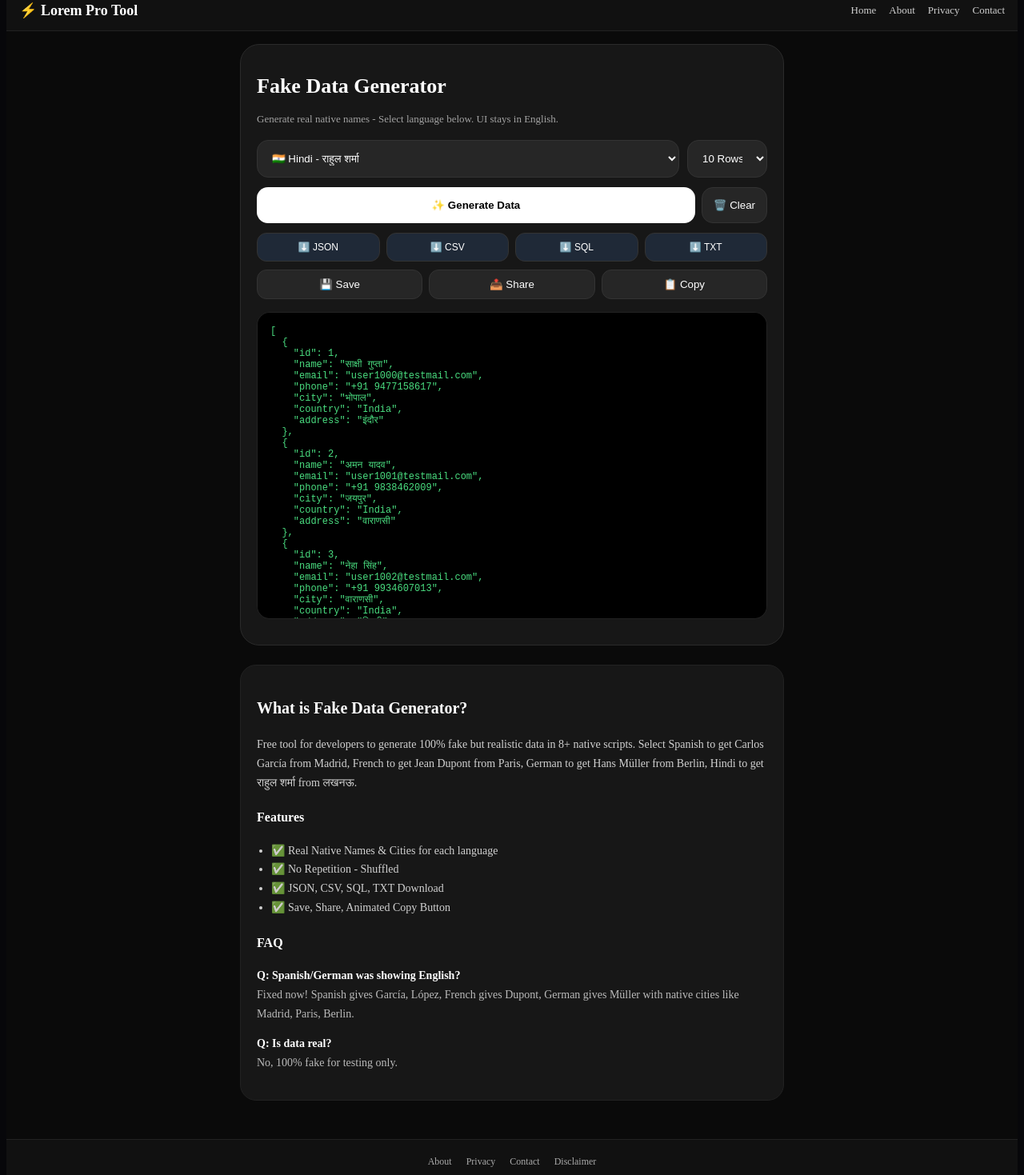
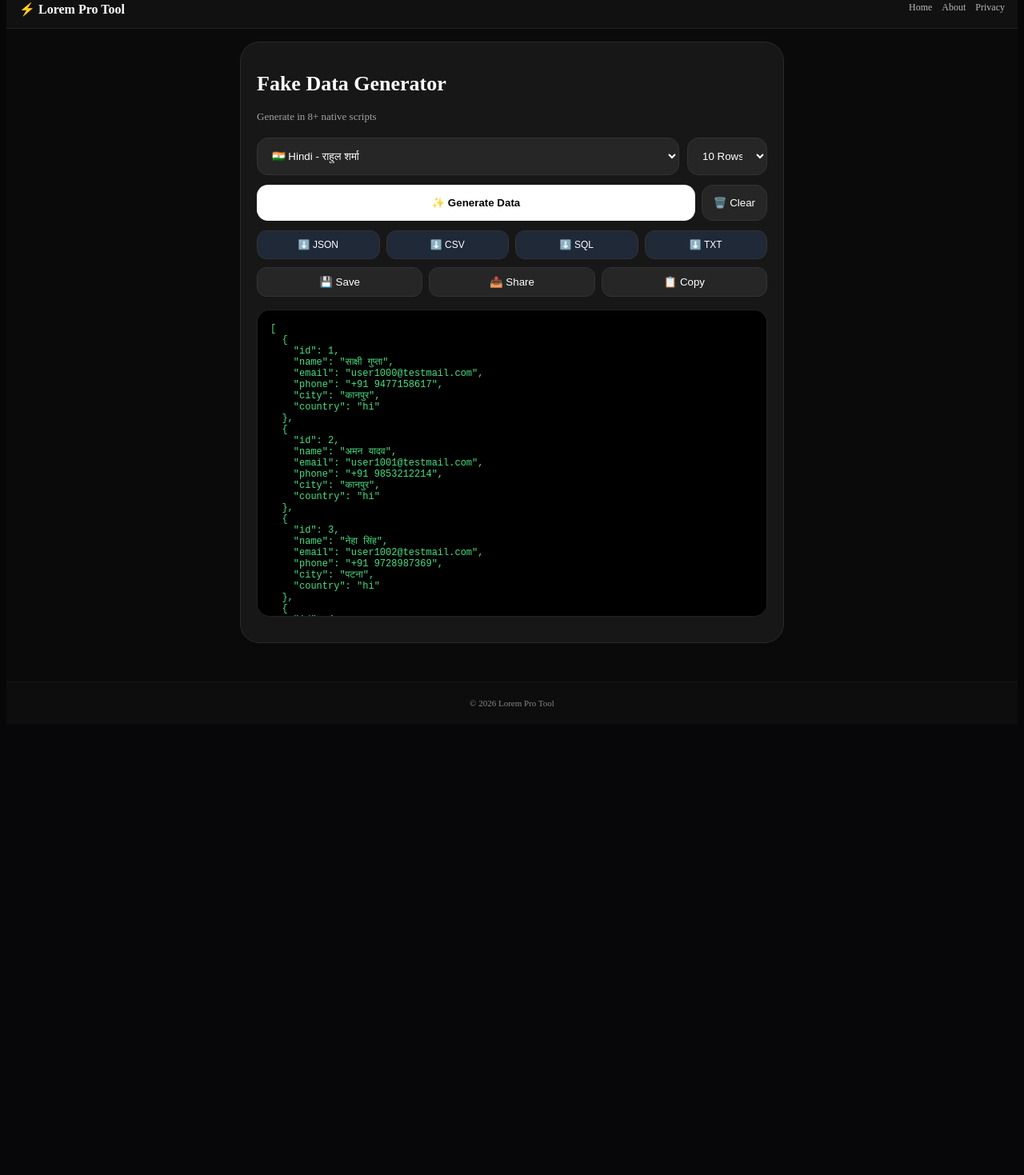
Before and after one commit to Ravs10/lorem-pro-tool, a Next.js app: page /fake-data-generator in a window 1280 px wide. Shown: the part 20-1489 px from the top of the page at 80% size. After the commit the page ends 933 px from the top, so only its background shows below. Built offline with nearby package versions, Linux system fonts and the light colour scheme.

Commit message:
Update client.js

```diff
--- a/app/fake-data-generator/client.js
+++ b/app/fake-data-generator/client.js
@@ -8,26 +8,23 @@ export default function FakeClient(){
   const [copied,setCopied]=React.useState(false);
   const [isGenerating,setIsGenerating]=React.useState(false);
   const [activeBtn,setActiveBtn]=React.useState("");
+  const [savedData,setSavedData]=React.useState([]);
+  const [saveMsg,setSaveMsg]=React.useState("");
 
   const namesDB = {
-    hi: ["राहुल शर्मा","पूजा वर्मा","अमन यादव","नेहा सिंह","अनन्या मिश्रा","काव्या दुबे","आरव गुप्ता","विवान पटेल","सुरेश चौरसिया","प्रिया पांडेय","अर्जुन सिंह","रोहित वर्मा","काजल यादव","साक्षी गुप्ता","दिव्या सिंह","मोहित शर्मा","निशा पटेल","दीपक कुमार","सुनीता देवी","रमेश कुमार"],
-    en: ["John Smith","Emma Johnson","Michael Brown","Sophia Williams","James Jones","Olivia Davis","Robert Miller","Ava Wilson","William Moore","Isabella Taylor"],
-    es: ["Carlos García","María López","José Martínez","Ana Rodríguez","Juan Pérez","Laura González","Miguel Sánchez","Sofía Fernández","Pablo Torres","Lucía Díaz","Javier Ruiz","Carmen Flores"],
-    fr: ["Jean Dupont","Marie Dubois","Pierre Martin","Sophie Bernard","Luc Moreau","Camille Laurent","Antoine Girard","Julie Lefevre","François Rousseau","Isabelle Mercier","Louis Blanc","Émilie Fabre"],
-    de: ["Hans Müller","Greta Schmidt","Klaus Weber","Anna Fischer","Max Wagner","Sophie Becker","Paul Hoffmann","Lena Schäfer","Fritz Bauer","Heidi Koch","Otto Richter","Clara Wolf"],
-    ja: ["田中太郎","佐藤花子","鈴木一郎","高橋美咲","渡辺健太","山本さくら","中村翔太","小林優子","加藤誠","吉田愛"],
-    bn: ["অর্জুন দাস","মমতা ব্যানার্জী","রাহুল চ্যাটার্জী","অনির্বাণ ঘোষ","শ্রাবন্তী দাস","সৌরভ গাঙ্গুলী"],
-    ta: ["குமார் முருகன்","லட்சுமி பிரியா","அர்ஜுன் ராஜ்","மீனா குமாரி","சுரேஷ் குமார்","பிரியா ராமன்"]
+    hi: ["राहुल शर्मा","पूजा वर्मा","अमन यादव","नेहा सिंह","अनन्या मिश्रा","काव्या दुबे","आरव गुप्ता","विवान पटेल","सुरेश चौरसिया","प्रिया पांडेय","अर्जुन सिंह","रोहित वर्मा","काजल यादव","साक्षी गुप्ता"],
+    en: ["John Smith","Emma Johnson","Michael Brown","Sophia Williams","James Jones","Olivia Davis","Robert Miller"],
+    es: ["Carlos García","María López","José Martínez","Ana Rodríguez","Juan Pérez","Laura González","Miguel Sánchez","Sofía Fernández"],
+    fr: ["Jean Dupont","Marie Dubois","Pierre Martin","Sophie Bernard","Luc Moreau","Camille Laurent","Antoine Girard","Julie Lefevre"],
+    de: ["Hans Müller","Greta Schmidt","Klaus Weber","Anna Fischer","Max Wagner","Sophie Becker","Paul Hoffmann","Lena Schäfer"],
+    ja: ["田中太郎","佐藤花子","鈴木一郎","高橋美咲","渡辺健太","山本さくら"],
+    bn: ["অর্জুন দাস","মমতা ব্যানার্জী","রাহুল চ্যাটার্জী","শ্রাবন্তী দাস"],
+    ta: ["குமார் முருகன்","லட்சுமி பிரியா","அர்ஜுன் ராஜ்","மீனா குமாரி"]
   };
   const citiesDB = {
-    hi: ["लखनऊ","दिल्ली","मुंबई","पटना","कानपुर","वाराणसी","जयपुर","भोपाल","इंदौर","प्रयागराज"],
-    en: ["New York","London","Sydney","Los Angeles","Toronto","Chicago"],
-    es: ["Madrid","Barcelona","Valencia","Sevilla","Zaragoza","Málaga","Bilbao","Granada"],
-    fr: ["Paris","Lyon","Marseille","Toulouse","Nice","Nantes","Strasbourg","Lille"],
-    de: ["Berlin","Munich","Hamburg","Frankfurt","Cologne","Stuttgart","Düsseldorf","Leipzig"],
-    ja: ["東京","大阪","京都","名古屋","横浜","福岡","札幌","神戸"],
-    bn: ["কলকাতা","ঢাকা","হাওড়া","শিলিগুড়ি"],
-    ta: ["சென்னை","கோயம்புத்தூர்","மதுரை","திருச்சி","சேலம்"]
+    hi: ["लखनऊ","दिल्ली","मुंबई","पटना","कानपुर","वाराणसी"], en: ["New York","London","Sydney"],
+    es: ["Madrid","Barcelona","Valencia"], fr: ["Paris","Lyon","Marseille"],
+    de: ["Berlin","Munich","Hamburg"], ja: ["東京","大阪","京都"], bn: ["কলকাতা"], ta: ["சென்னை"]
   };
 
   const generate = () => {
@@ -35,108 +32,63 @@ export default function FakeClient(){
     setTimeout(()=>{
       let nList=[...(namesDB[lang]||namesDB.en)].sort(()=>0.5-Math.random());
       let cList=citiesDB[lang]||citiesDB.en;
-      let arr=[];
-      for(let i=0;i<count;i++){
-        let name = nList[i % nList.length];
-        arr.push({
-          id:i+1,
-          name: name,
-          email:`user${1000+i}@testmail.com`,
-          phone:`+${lang==='en'?'1':lang==='es'?'34':lang==='fr'?'33':lang==='de'?'49':lang==='ja'?'81':'91'} 9${Math.floor(100000000+Math.random()*900000000)}`.slice(0,16),
-          city:cList[Math.floor(Math.random()*cList.length)],
-          country: lang==='hi'?'India':lang==='es'?'Spain':lang==='fr'?'France':lang==='de'?'Germany':lang==='ja'?'Japan':lang==='bn'?'Bangladesh':lang==='ta'?'India':'USA',
-          address:`${cList[Math.floor(Math.random()*cList.length)]}`
-        });
-      }
+      let arr=[]; for(let i=0;i<count;i++){ arr.push({ id:i+1, name:nList[i%nList.length], email:`user${1000+i}@testmail.com`, phone:`+91 9${Math.floor(100000000+Math.random()*900000000)}`, city:cList[Math.floor(Math.random()*cList.length)], country: lang }); }
       setData(arr); setIsGenerating(false); setTimeout(()=>setActiveBtn(""),300);
     },350);
   };
-  React.useEffect(()=>{ generate(); },[lang]);
+
+  React.useEffect(()=>{ generate(); const s=localStorage.getItem("fakeData"); if(s){ try{ setSavedData(JSON.parse(s)); }catch(e){} } },[lang]);
+
+  const handleSave = () => {
+    if(!data.length){ alert("First Generate Data!"); return; }
+    localStorage.setItem("fakeData", JSON.stringify(data));
+    setSavedData(data); setSaveMsg("Saved!"); setActiveBtn("save");
+    setTimeout(()=>{ setSaveMsg(""); setActiveBtn(""); },2000);
+  };
 
   const download = (type) => {
-    if(!data.length) return;
-    setActiveBtn(type); setTimeout(()=>setActiveBtn(""),300);
-    let content="", ext=type;
-    if(type==="json") content=JSON.stringify(data,null,2);
-    if(type==="csv") content="id,name,email,phone,city,country\n"+data.map(d=>`${d.id},"${d.name}","${d.email}","${d.phone}","${d.city}","${d.country}"`).join("\n");
-    if(type==="sql") content=data.map(d=>`INSERT INTO users (name,city,country) VALUES ('${d.name}','${d.city}','${d.country}');`).join("\n");
-    if(type==="txt") content=data.map(d=>`${d.name} | ${d.city}, ${d.country}`).join("\n");
-    const blob=new Blob([content],{type:"text/plain"}); const a=document.createElement("a"); a.href=URL.createObjectURL(blob); a.download=`fake-data-${lang}.${ext}`; a.click();
+    if(!data.length) return; setActiveBtn(type); setTimeout(()=>setActiveBtn(""),300);
+    let content= type==="json"? JSON.stringify(data,null,2) : "id,name,city\n"+data.map(d=>`${d.id},${d.name},${d.city}`).join("\n");
+    const blob=new Blob([content],{type:"text/plain"}); const a=document.createElement("a"); a.href=URL.createObjectURL(blob); a.download=`fake-data-${lang}.${type}`; a.click();
   };
 
   const btnStyle = (id) => ({ transition:"all 0.15s", transform: activeBtn===id? "scale(0.92)" : "scale(1)", cursor:"pointer" });
 
   return (
     <div style={{background:"#0a0a0a", minHeight:"100vh", color:"white"}}>
-      <header style={{display:"flex", justifyContent:"space-between", alignItems:"center", padding:"14px 16px", borderBottom:"1px solid #222", background:"#111", position:"sticky", top:0, zIndex:10}}>
-        <div style={{fontWeight:800, fontSize:18}}>⚡ Lorem Pro Tool</div>
-        <nav style={{display:"flex", gap:16, fontSize:13, opacity:0.8}}>
-          <a href="/" style={{color:"white", textDecoration:"none"}}>Home</a>
-          <a href="/about" style={{color:"white", textDecoration:"none"}}>About</a>
-          <a href="/privacy-policy" style={{color:"white", textDecoration:"none"}}>Privacy</a>
-          <a href="/contact" style={{color:"white", textDecoration:"none"}}>Contact</a>
-        </nav>
-      </header>
-
+      <header style={{display:"flex", justifyContent:"space-between", padding:"14px 16px", borderBottom:"1px solid #222", background:"#111", position:"sticky", top:0}}><div style={{fontWeight:800}}>⚡ Lorem Pro Tool</div><nav style={{display:"flex", gap:12, fontSize:12, opacity:0.7}}><a href="/" style={{color:"white", textDecoration:"none"}}>Home</a><a href="/about" style={{color:"white", textDecoration:"none"}}>About</a><a href="/privacy-policy" style={{color:"white", textDecoration:"none"}}>Privacy</a></nav></header>
       <div style={{maxWidth:680, margin:"0 auto", padding:16}}>
         <div style={{background:"#171717", borderRadius:24, padding:20, border:"1px solid #2a2a2a"}}>
           <h1 style={{fontSize:26, fontWeight:800}}>Fake Data Generator</h1>
-          <p style={{opacity:0.6, fontSize:13, marginTop:4}}>Generate real native names - Select language below. UI stays in English.</p>
-
+          <p style={{opacity:0.6, fontSize:13}}>Generate in 8+ native scripts</p>
           <div style={{display:"grid", gridTemplateColumns:"1fr 100px", gap:10, marginTop:18}}>
             <select value={lang} onChange={e=>setLang(e.target.value)} style={{padding:14, borderRadius:14, background:"#262626", color:"white", border:"1px solid #333"}}>
-              <option value="hi">🇮🇳 Hindi - राहुल शर्मा</option>
-              <option value="en">🇺🇸 English - John Smith</option>
-              <option value="es">🇪🇸 Spanish - Carlos García (Madrid)</option>
-              <option value="fr">🇫🇷 French - Jean Dupont (Paris)</option>
-              <option value="de">🇩🇪 German - Hans Müller (Berlin)</option>
-              <option value="ja">🇯🇵 Japanese - 田中太郎 (東京)</option>
-              <option value="bn">🇮🇳 Bengali - অর্জুন দাস</option>
-              <option value="ta">🇮🇳 Tamil - குமார் முருகன்</option>
+              <option value="hi">🇮🇳 Hindi - राहुल शर्मा</option><option value="en">🇺🇸 English</option><option value="es">🇪🇸 Spanish - García</option><option value="fr">🇫🇷 French - Dupont</option><option value="de">🇩🇪 German - Müller</option><option value="ja">🇯🇵 Japanese - 田中</option><option value="bn">🇮🇳 Bengali</option><option value="ta">🇮🇳 Tamil</option>
             </select>
-            <select value={count} onChange={e=>setCount(Number(e.target.value))} style={{padding:14, borderRadius:14, background:"#262626", color:"white", border:"1px solid #333"}}>
-              <option value="10">10 Rows</option><option value="25">25 Rows</option><option value="50">50 Rows</option><option value="100">100 Rows</option>
-            </select>
+            <select value={count} onChange={e=>setCount(Number(e.target.value))} style={{padding:14, borderRadius:14, background:"#262626", color:"white", border:"1px solid #333"}}><option value="10">10 Rows</option><option value="25">25</option><option value="50">50</option></select>
+          </div>
+          <div style={{display:"flex", gap:8, marginTop:12}}><button onClick={generate} style={{...btnStyle("gen"), flex:1, padding:14, borderRadius:14, background:"white", color:"black", fontWeight:700, border:"none"}}>{isGenerating?"⏳ Generating...":"✨ Generate Data"}</button><button onClick={()=>setData([])} style={{...btnStyle("clear"), padding:14, borderRadius:14, background:"#262626", color:"white", border:"1px solid #333"}}>🗑️ Clear</button></div>
+          <div style={{display:"grid", gridTemplateColumns:"1fr 1fr 1fr 1fr", gap:8, marginTop:12}}>{["json","csv","sql","txt"].map(f=><button key={f} onClick={()=>download(f)} style={{...btnStyle(f), padding:10, borderRadius:12, background:"#1f2937", color:"white", border:"1px solid #333", fontSize:12}}>⬇️ {f.toUpperCase()}</button>)}</div>
+
+          <div style={{display:"grid", gridTemplateColumns:"1fr 1fr 1fr", gap:8, marginTop:10}}>
+            <button onClick={handleSave} style={{...btnStyle("save"), padding:10, borderRadius:12, background: saveMsg? "#22c55e" : "#262626", color: saveMsg? "black" : "white", border:"1px solid #333", fontWeight: saveMsg? 700 : 400}}>{saveMsg? "✅ Saved!" : "💾 Save"}</button>
+            <button onClick={()=>{if(navigator.share) navigator.share({title:"Fake Data", url:location.href}); else {navigator.clipboard.writeText(location.href); alert("Link Copied!")}} } style={{padding:10, borderRadius:12, background:"#262626", color:"white", border:"1px solid #333"}}>📤 Share</button>
+            <button onClick={()=>{navigator.clipboard.writeText(JSON.stringify(data,null,2)); setCopied(true); setActiveBtn("copy"); setTimeout(()=>{setCopied(false); setActiveBtn("");},2000);}} style={{...btnStyle("copy"), padding:10, borderRadius:12, background:copied?"#22c55e":"#262626", color:copied?"black":"white", border:"1px solid #333"}}>{copied?"✅ Copied!":"📋 Copy"}</button>
           </div>
 
-          <div style={{display:"flex", gap:8, marginTop:12}}>
-            <button onClick={generate} style={{...btnStyle("gen"), flex:1, padding:14, borderRadius:14, background:"white", color:"black", fontWeight:700, border:"none"}}>{isGenerating?"⏳ Generating...":"✨ Generate Data"}</button>
-            <button onClick={()=>{setData([]); setActiveBtn("clear"); setTimeout(()=>setActiveBtn(""),300);}} style={{...btnStyle("clear"), padding:14, borderRadius:14, background:"#262626", color:"white", border:"1px solid #333"}}>🗑️ Clear</button>
-          </div>
+          {savedData.length > 0 && (
+            <div style={{marginTop:12, padding:12, background:"#1a2e1a", borderRadius:12, border:"1px solid #22c55e"}}>
+              <div style={{display:"flex", justifyContent:"space-between", alignItems:"center"}}>
+                <span style={{fontSize:12, color:"#4ade80"}}>💾 Last Saved: {savedData.length} rows - {savedData[0]?.name}</span>
+                <div style={{display:"flex", gap:6}}><button onClick={()=>{ setData(savedData); window.scrollTo({top:0, behavior:"smooth"}); }} style={{fontSize:11, padding:"4px 10px", borderRadius:8, background:"#22c55e", color:"black", border:"none", fontWeight:700}}>Load</button><button onClick={()=>{ localStorage.removeItem("fakeData"); setSavedData([]); }} style={{fontSize:11, padding:"4px 8px", borderRadius:8, background:"#333", color:"white", border:"none"}}>X</button></div>
+              </div>
+            </div>
+          )}
 
-          <div style={{display:"grid", gridTemplateColumns:"1fr 1fr 1fr 1fr", gap:8, marginTop:12}}>
-            {["json","csv","sql","txt"].map(f=><button key={f} onClick={()=>download(f)} style={{...btnStyle(f), padding:10, borderRadius:12, background:"#1f2937", color:"white", border:"1px solid #333", fontSize:12}}>⬇️ {f.toUpperCase()}</button>)}
-          </div>
-
-          <div style={{display:"grid", gridTemplateColumns:"1fr 1fr 1fr", gap:8, marginTop:10}}>
-            <button onClick={()=>{localStorage.setItem("fakeData",JSON.stringify(data)); setActiveBtn("save"); setTimeout(()=>setActiveBtn(""),800);}} style={{...btnStyle("save"), padding:10, borderRadius:12, background:"#262626", color:"white", border:"1px solid #333"}}>💾 Save</button>
-            <button onClick={()=>{if(navigator.share) navigator.share({title:"Fake Data", url:location.href}); else {navigator.clipboard.writeText(location.href); alert("Link Copied!")}} } style={{padding:10, borderRadius:12, background:"#262626", color:"white", border:"1px solid #333"}}>📤 Share</button>
-            <button onClick={()=>{navigator.clipboard.writeText(JSON.stringify(data,null,2)); setCopied(true); setActiveBtn("copy"); setTimeout(()=>{setCopied(false); setActiveBtn("");},2000);}} style={{...btnStyle("copy"), padding:10, borderRadius:12, background:copied?"#22c55e":"#262626", color:copied?"black":"white", border:"1px solid #333", fontWeight:copied?700:400}}>{copied?"✅ Copied!":"📋 Copy"}</button>
-          </div>
-
-          <pre style={{marginTop:16, background:"black", borderRadius:16, padding:16, maxHeight:350, overflow:"auto", color:"#4ade80", fontSize:12, border:"1px solid #222", whiteSpace:"pre-wrap", wordBreak:"break-word"}}>{data.length?JSON.stringify(data,null,2):"Click Generate..."}</pre>
-        </div>
-
-        <div style={{marginTop:24, background:"#171717", borderRadius:20, padding:20, border:"1px solid #222", lineHeight:1.7}}>
-          <h2 style={{fontSize:20, fontWeight:700}}>What is Fake Data Generator?</h2>
-          <p style={{opacity:0.8, fontSize:14, marginTop:10}}>Free tool for developers to generate 100% fake but realistic data in 8+ native scripts. Select Spanish to get Carlos García from Madrid, French to get Jean Dupont from Paris, German to get Hans Müller from Berlin, Hindi to get राहुल शर्मा from लखनऊ.</p>
-          <h3 style={{marginTop:18, fontSize:16, fontWeight:700}}>Features</h3>
-          <ul style={{opacity:0.8, fontSize:14, marginTop:8, paddingLeft:18}}><li>✅ Real Native Names & Cities for each language</li><li>✅ No Repetition - Shuffled</li><li>✅ JSON, CSV, SQL, TXT Download</li><li>✅ Save, Share, Animated Copy Button</li></ul>
-          <h3 style={{marginTop:18, fontSize:16, fontWeight:700}}>FAQ</h3>
-          <p style={{fontSize:14, marginTop:8}}><b>Q: Spanish/German was showing English?</b><br/><span style={{opacity:0.7}}>Fixed now! Spanish gives García, López, French gives Dupont, German gives Müller with native cities like Madrid, Paris, Berlin.</span></p>
-          <p style={{fontSize:14, marginTop:10}}><b>Q: Is data real?</b><br/><span style={{opacity:0.7}}>No, 100% fake for testing only.</span></p>
+          <pre style={{marginTop:16, background:"black", borderRadius:16, padding:16, maxHeight:350, overflow:"auto", color:"#4ade80", fontSize:12, border:"1px solid #222", whiteSpace:"pre-wrap"}}>{data.length?JSON.stringify(data,null,2):"Click Generate..."}</pre>
         </div>
       </div>
-
-      <footer style={{marginTop:32, padding:20, borderTop:"1px solid #222", background:"#111", textAlign:"center"}}>
-        <div style={{display:"flex", justifyContent:"center", gap:18, marginBottom:10, fontSize:12}}>
-          <a href="/about" style={{color:"#aaa", textDecoration:"none"}}>About</a>
-          <a href="/privacy-policy" style={{color:"#aaa", textDecoration:"none"}}>Privacy</a>
-          <a href="/contact" style={{color:"#aaa", textDecoration:"none"}}>Contact</a>
-          <a href="/disclaimer" style={{color:"#aaa", textDecoration:"none"}}>Disclaimer</a>
-        </div>
-        <div style={{opacity:0.5, fontSize:11}}>© 2026 Lorem Pro Tool - Made in India 🇮🇳</div>
-      </footer>
+      <footer style={{marginTop:32, padding:20, borderTop:"1px solid #222", background:"#111", textAlign:"center", opacity:0.5, fontSize:11}}>© 2026 Lorem Pro Tool</footer>
     </div>
   );
 }
```
